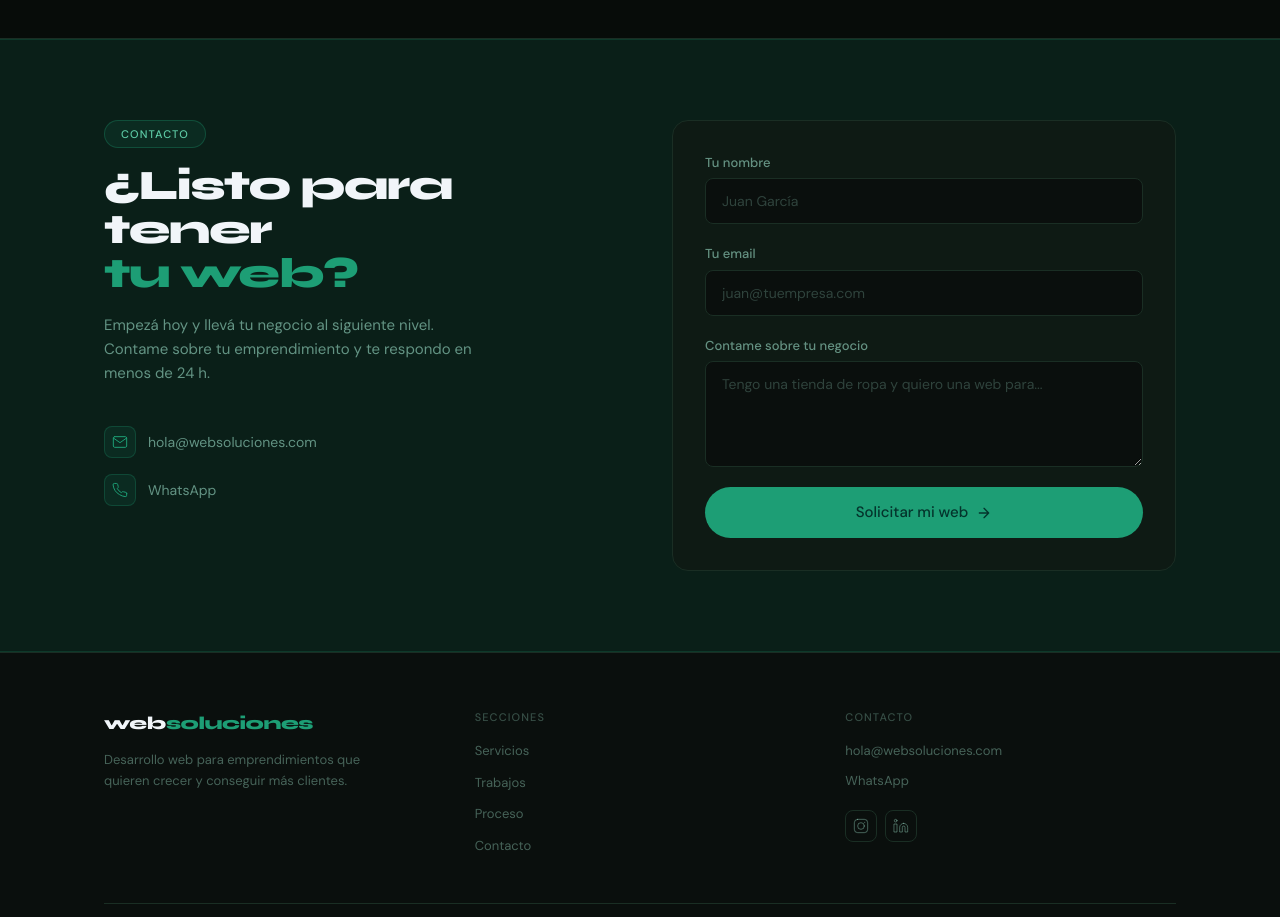
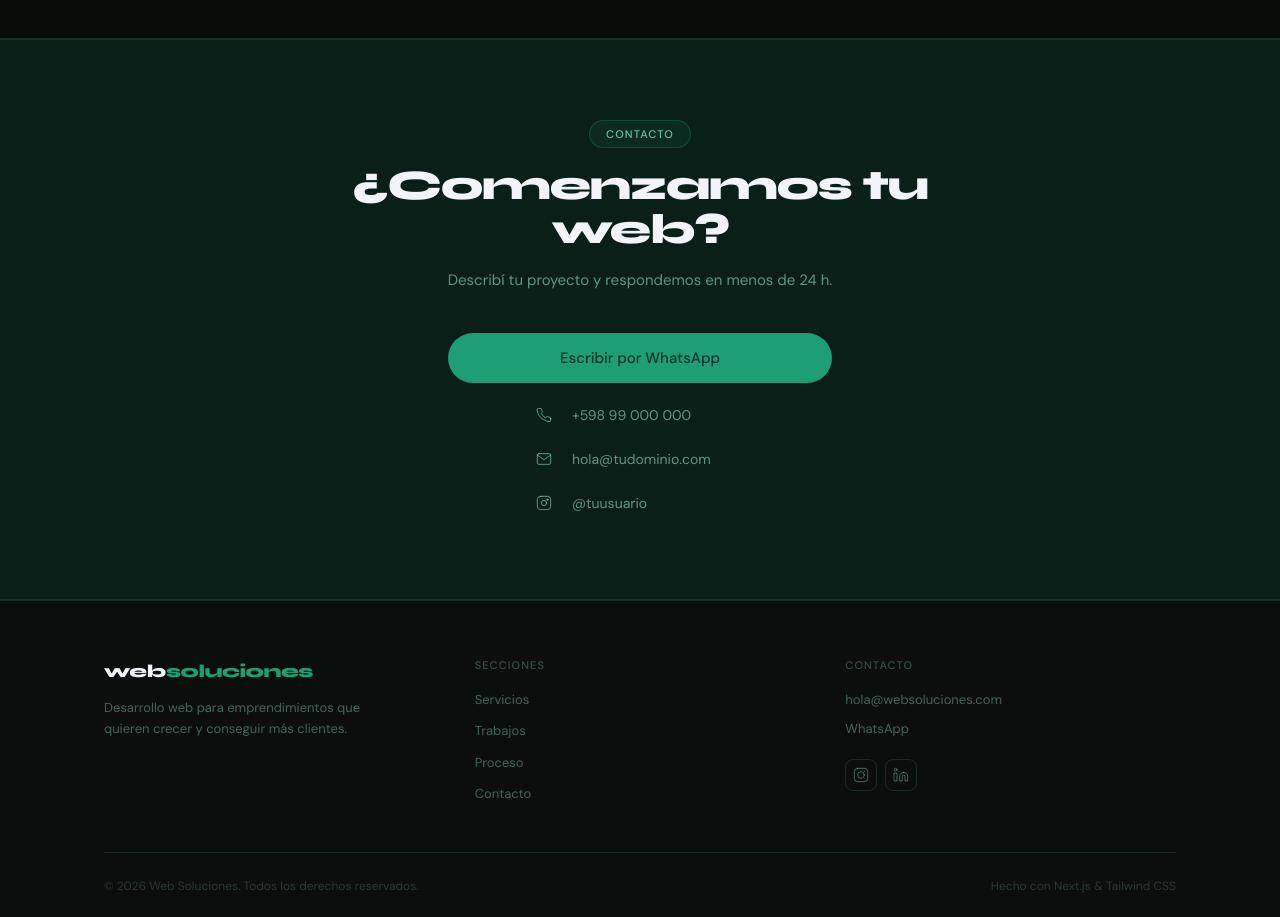
Before and after one commit to joy-amorin/WebSoluciones-landing-page, a Next.js app: page / in a window 1280 px wide. Shown: the part 4100-5017 px from the top of the page. Built offline with nearby package versions, Linux system fonts and the light colour scheme.

Commit message:
style: remove form and adapt layout

```diff
--- a/components/Contacto.tsx
+++ b/components/Contacto.tsx
@@ -1,129 +1,95 @@
 'use client'
 
-import { useState } from 'react'
-
 export default function Contacto() {
-  const [form, setForm] = useState({ nombre: '', email: '', mensaje: '' })
-  const [sent, setSent]   = useState(false)
-
-  const handleChange = (e: React.ChangeEvent<HTMLInputElement | HTMLTextAreaElement>) =>
-    setForm({ ...form, [e.target.name]: e.target.value })
-
-  const handleSubmit = (e: React.FormEvent) => {
-    e.preventDefault()
-    // TODO: conectar con Formspree / EmailJS / tu API route
-    setSent(true)
-  }
-
   return (
     <section
       id="contacto"
       className="bg-dark-highlight border-y border-green-500/20 py-20"
     >
       <div className="max-w-6xl mx-auto px-6 md:px-10">
-        <div className="grid grid-cols-1 md:grid-cols-2 gap-16 items-start">
+
+        <div className="max-w-xl mx-auto text-center">
 
           {/* ── Copy ── */}
-          <div>
           <span className="inline-flex items-center bg-green-500/10 border border-green-500/30 text-green-300 text-[11px] font-medium tracking-widest uppercase px-4 py-[5px] rounded-full mb-4">
             Contacto
           </span>
+
           <h2 className="text-[42px] font-extrabold tracking-tighter leading-[1.05] mb-4">
-              ¿Listo para tener<br />
-              <em className="not-italic text-green-500">tu web?</em>
+            ¿Comenzamos tu web?
           </h2>
-            <p className="text-[15px] text-green-100/60 leading-relaxed mb-10 max-w-sm">
-              Empezá hoy y llevá tu negocio al siguiente nivel.
-              Contame sobre tu emprendimiento y te respondo en menos de 24 h.
+
+          <p className="text-[15px] text-green-100/60 leading-relaxed mb-10">
+           Describí tu proyecto y respondemos en menos de 24 h.
+            <br />
           </p>
 
-            <div className="flex flex-col gap-4">
-              {[
-                {
-                  href:  'mailto:hola@websoluciones.com',
-                  label: 'hola@websoluciones.com',
-                  icon: <svg className="w-4 h-4" viewBox="0 0 24 24" fill="none" stroke="currentColor" strokeWidth="1.5" strokeLinecap="round" strokeLinejoin="round"><path d="M4 4h16c1.1 0 2 .9 2 2v12c0 1.1-.9 2-2 2H4c-1.1 0-2-.9-2-2V6c0-1.1.9-2 2-2z"/><polyline points="22,6 12,13 2,6"/></svg>,
-                },
-                {
-                  href:  'https://wa.me/59899000000',
-                  label: 'WhatsApp',
-                  icon: <svg className="w-4 h-4" viewBox="0 0 24 24" fill="none" stroke="currentColor" strokeWidth="1.5" strokeLinecap="round" strokeLinejoin="round"><path d="M22 16.92v3a2 2 0 0 1-2.18 2 19.79 19.79 0 0 1-8.63-3.07A19.5 19.5 0 0 1 4.69 13a19.79 19.79 0 0 1-3.07-8.67A2 2 0 0 1 3.6 2.18h3a2 2 0 0 1 2 1.72c.127.96.361 1.903.7 2.81a2 2 0 0 1-.45 2.11L7.91 9.91a16 16 0 0 0 6.08 6.08l.95-.95a2 2 0 0 1 2.11-.45c.907.339 1.85.573 2.81.7A2 2 0 0 1 22 16.92z"/></svg>,
-                },
-              ].map((c) => (
+          {/* ── Contact options ── */}
+          <div className="flex flex-col items-center gap-4">
+
+            {/* Botón */}
             <a
-                  key={c.href}
-                  href={c.href}
-                  target={c.href.startsWith('https') ? '_blank' : undefined}
+              href="https://wa.me/59899000000?text=Hola%2C%20quiero%20informaci%C3%B3n%20sobre%20una%20web"
+              target="_blank"
               rel="noopener noreferrer"
-                  className="inline-flex items-center gap-3 text-sm text-green-100/60 hover:text-green-300 transition-colors"
+              className="w-full max-w-sm flex items-center justify-center gap-2 bg-green-500 hover:bg-green-600 text-green-900 font-medium text-[15px] py-3.5 rounded-full transition-all hover:-translate-y-0.5"
             >
-                  <span className="w-8 h-8 bg-green-500/10 border border-green-500/25 rounded-lg flex items-center justify-center text-green-500">
-                    {c.icon}
+              Escribir por WhatsApp
+            </a>
+
+            {/* Contactos */}
+            <div className="flex flex-col gap-3 w-full max-w-sm">
+
+              {/* Item */}
+              <a className="flex items-center justify-center gap-3 text-sm text-green-100/60 hover:text-green-300 transition-colors">
+
+                <span className="w-8 h-8 min-w-8 flex items-center justify-center">
+                  <svg className="w-4 h-4" viewBox="0 0 24 24" fill="none" stroke="currentColor" strokeWidth="1.5" strokeLinecap="round" strokeLinejoin="round">
+                      <path d="M22 16.92v3a2 2 0 0 1-2.18 2 19.79 19.79 0 0 1-8.63-3.07A19.5 19.5 0 0 1 4.69 13a19.79 19.79 0 0 1-3.07-8.67A2 2 0 0 1 3.6 2.18h3a2 2 0 0 1 2 1.72c.127.96.361 1.903.7 2.81a2 2 0 0 1-.45 2.11L7.91 9.91a16 16 0 0 0 6.08 6.08l.95-.95a2 2 0 0 1 2.11-.45c.907.339 1.85.573 2.81.7A2 2 0 0 1 22 16.92z"/>
+                  </svg>
                 </span>
-                  {c.label}
+
+                <span className="w-[180px] text-left">
+                  +598 99 000 000
+                </span>
+
               </a>
-              ))}
-            </div>
+
+              {/* Email */}
+              <a className="flex items-center justify-center gap-3 text-sm text-green-100/60 hover:text-green-300 transition-colors">
+
+                <span className="w-8 h-8 min-w-8 flex items-center justify-center">
+                  <svg className="w-4 h-4" viewBox="0 0 24 24" fill="none" stroke="currentColor" strokeWidth="1.5" strokeLinecap="round" strokeLinejoin="round">
+                    <path d="M4 4h16c1.1 0 2 .9 2 2v12c0 1.1-.9 2-2 2H4c-1.1 0-2-.9-2-2V6c0-1.1.9-2 2-2z"/>
+                    <polyline points="22,6 12,13 2,6"/>
+                  </svg>
+                </span>
+
+                <span className="w-[180px] text-left">
+                  hola@tudominio.com
+                </span>
+
+              </a>
+
+              {/* Instagram */}
+              <a className="flex items-center justify-center gap-3 text-sm text-green-100/60 hover:text-green-300 transition-colors">
+
+                <span className="w-8 h-8 min-w-8 flex items-center justify-center">
+                  <svg className="w-4 h-4" viewBox="0 0 24 24" fill="none" stroke="currentColor" strokeWidth="1.5" strokeLinecap="round" strokeLinejoin="round">
+                    <rect x="2" y="2" width="20" height="20" rx="5"/>
+                    <circle cx="12" cy="12" r="4"/>
+                    <circle cx="17" cy="7" r="1"/>
+                  </svg>
+                </span>
+
+                <span className="w-[180px] text-left">
+                  @tuusuario
+                </span>
+
+              </a>
+
             </div>
 
-          {/* ── Form ── */}
-          <div className="bg-dark-surface border border-border rounded-2xl p-8">
-            {sent ? (
-              <div className="flex flex-col items-center justify-center text-center py-12 gap-4">
-                <div className="w-14 h-14 rounded-full bg-green-500/10 border border-green-500/30 flex items-center justify-center">
-                  <svg className="w-7 h-7 stroke-green-500" viewBox="0 0 24 24" fill="none" strokeWidth="2" strokeLinecap="round" strokeLinejoin="round">
-                    <polyline points="20 6 9 17 4 12"/>
-                  </svg>
-                </div>
-                <h3 className="text-xl font-bold">¡Mensaje enviado!</h3>
-                <p className="text-sm text-green-100/50">Te respondo en menos de 24 h. ¡Gracias!</p>
-              </div>
-            ) : (
-              <form onSubmit={handleSubmit} className="flex flex-col gap-5">
-                {[
-                  { id: 'nombre',  label: 'Tu nombre',                    type: 'text',  placeholder: 'Juan García' },
-                  { id: 'email',   label: 'Tu email',                     type: 'email', placeholder: 'juan@tuempresa.com' },
-                ].map((f) => (
-                  <div key={f.id} className="flex flex-col gap-1.5">
-                    <label htmlFor={f.id} className="text-[13px] font-medium text-green-100/60">{f.label}</label>
-                    <input
-                      id={f.id}
-                      name={f.id}
-                      type={f.type}
-                      placeholder={f.placeholder}
-                      value={form[f.id as keyof typeof form]}
-                      onChange={handleChange}
-                      required
-                      className="bg-dark-base border border-border rounded-lg px-4 py-3 text-sm text-slate-100 placeholder:text-green-100/25 outline-none focus:border-green-500 transition-colors"
-                    />
-                  </div>
-                ))}
-
-                <div className="flex flex-col gap-1.5">
-                  <label htmlFor="mensaje" className="text-[13px] font-medium text-green-100/60">Contame sobre tu negocio</label>
-                  <textarea
-                    id="mensaje"
-                    name="mensaje"
-                    rows={4}
-                    placeholder="Tengo una tienda de ropa y quiero una web para..."
-                    value={form.mensaje}
-                    onChange={handleChange}
-                    required
-                    className="bg-dark-base border border-border rounded-lg px-4 py-3 text-sm text-slate-100 placeholder:text-green-100/25 outline-none focus:border-green-500 transition-colors resize-y"
-                  />
-                </div>
-
-                <button
-                  type="submit"
-                  className="flex items-center justify-center gap-2 bg-green-500 hover:bg-green-600 text-green-900 font-medium text-[15px] py-3.5 rounded-full transition-all hover:-translate-y-0.5 w-full"
-                >
-                  Solicitar mi web
-                  <svg className="w-4 h-4" viewBox="0 0 24 24" fill="none" stroke="currentColor" strokeWidth="2" strokeLinecap="round" strokeLinejoin="round">
-                    <path d="M5 12h14M12 5l7 7-7 7"/>
-                  </svg>
-                </button>
-              </form>
-            )}
           </div>
 
         </div>
```
Lines whose indentation alone changed are shown as unchanged.
